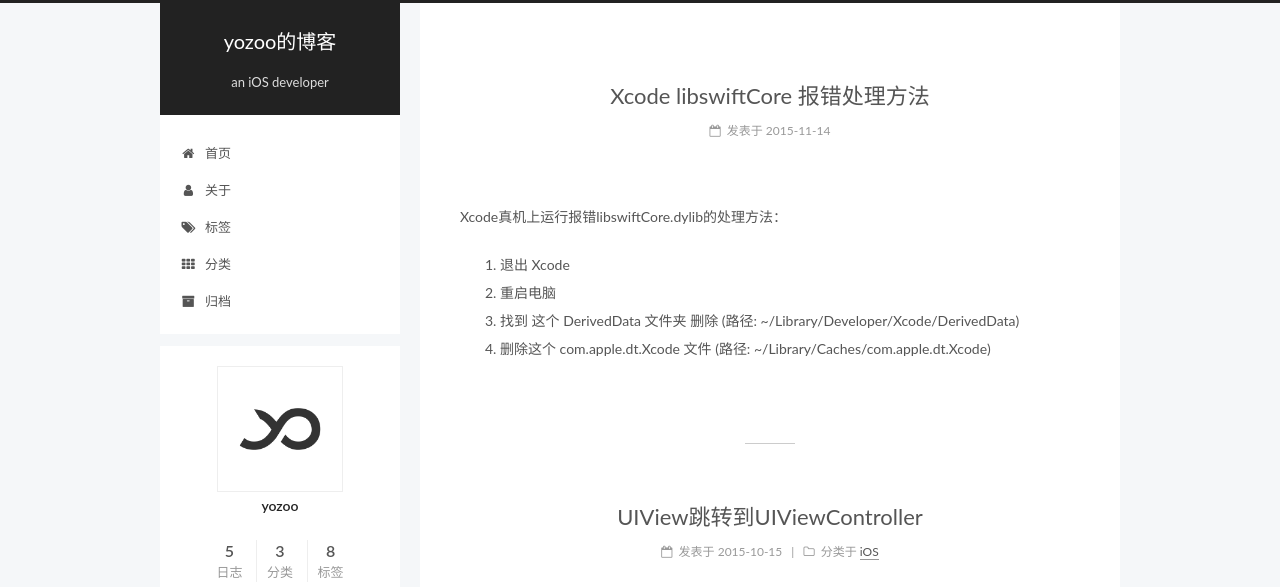
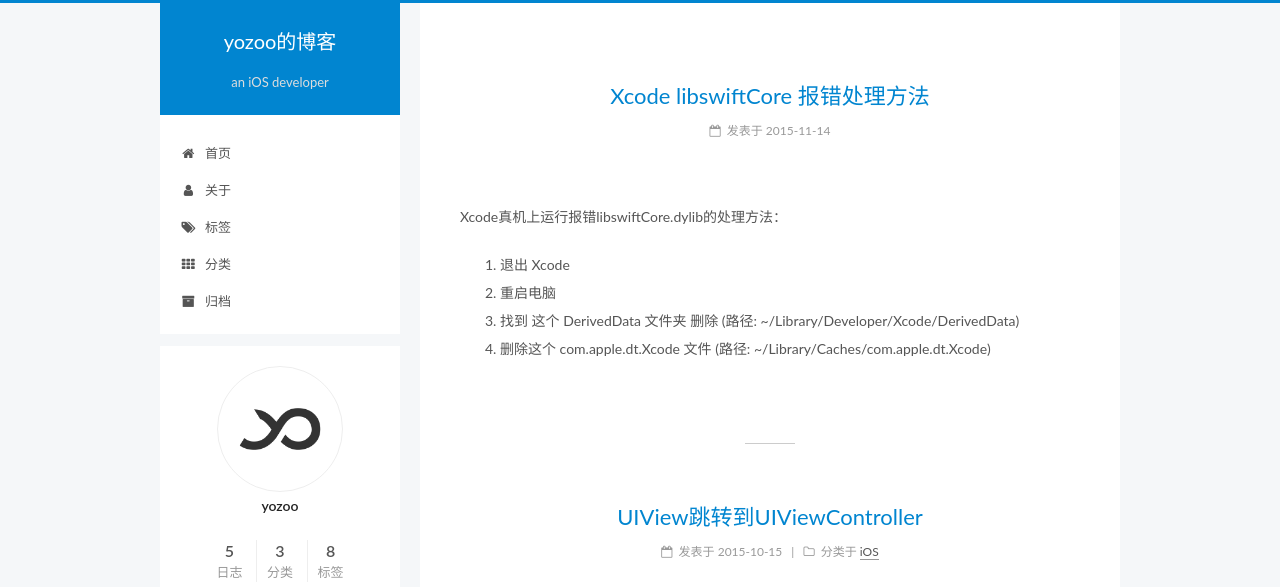
Before and after one commit to yozoo/yozoo.github.io, a plain HTML site: page index.html in a window 1280 px wide. Shown: the top 587 px of the page. Drawn offline with Linux system fonts and the light colour scheme.

Commit message:
Site updated: 2017-11-23 10:20:13

```diff
--- a/css/main.css
+++ b/css/main.css
@@ -1097,7 +1097,7 @@
 }
 .headband {
   height: 3px;
-  background: #222;
+  background: #0185D0 !important;
 }
 .site-meta {
   margin: 0;
@@ -1457,11 +1457,12 @@
   text-align: center;
   word-break: break-word;
   font-weight: 400;
+  color: #0185D0 !important;
 }
 .posts-expand .post-title-link {
   display: inline-block;
   position: relative;
-  color: #555;
+  color: #0185D0 !important;
   border-bottom: none;
   line-height: 1.2;
   vertical-align: top;
@@ -1857,6 +1858,7 @@
 }
 .site-author-image {
   display: block;
+  border-radius: 50% !important;
   margin: 0 auto;
   padding: 2px;
   max-width: 120px;
@@ -1943,7 +1945,7 @@
   width: 4px;
   height: 4px;
   border-radius: 50%;
-  background: #086a61;
+  background: #52558b;
 }
 .links-of-blogroll {
   font-size: 13px;
@@ -2873,7 +2875,7 @@
 .site-meta {
   padding: 20px 0;
   color: #fff;
-  background: #222;
+  background: #0185D0 !important;
 }
 @media (min-width: 768px) and (max-width: 991px) {
   .site-meta {
```
